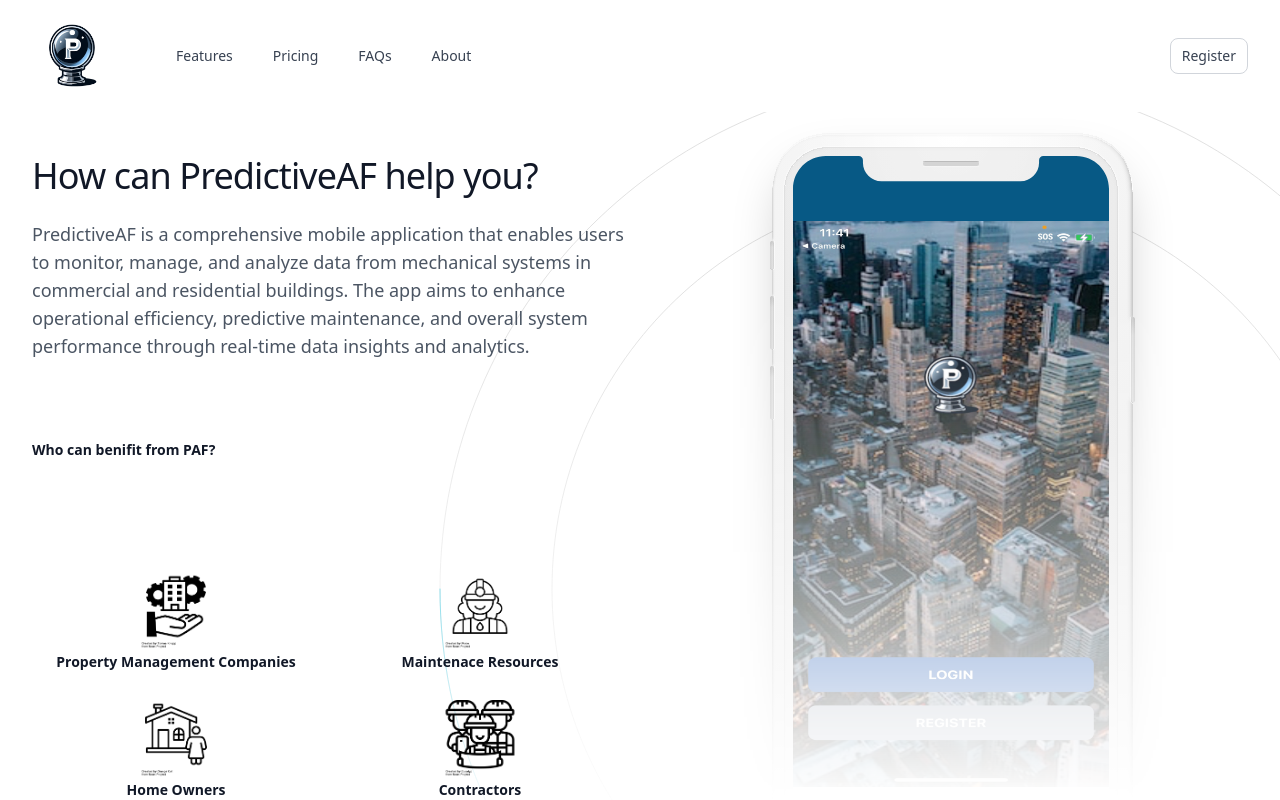
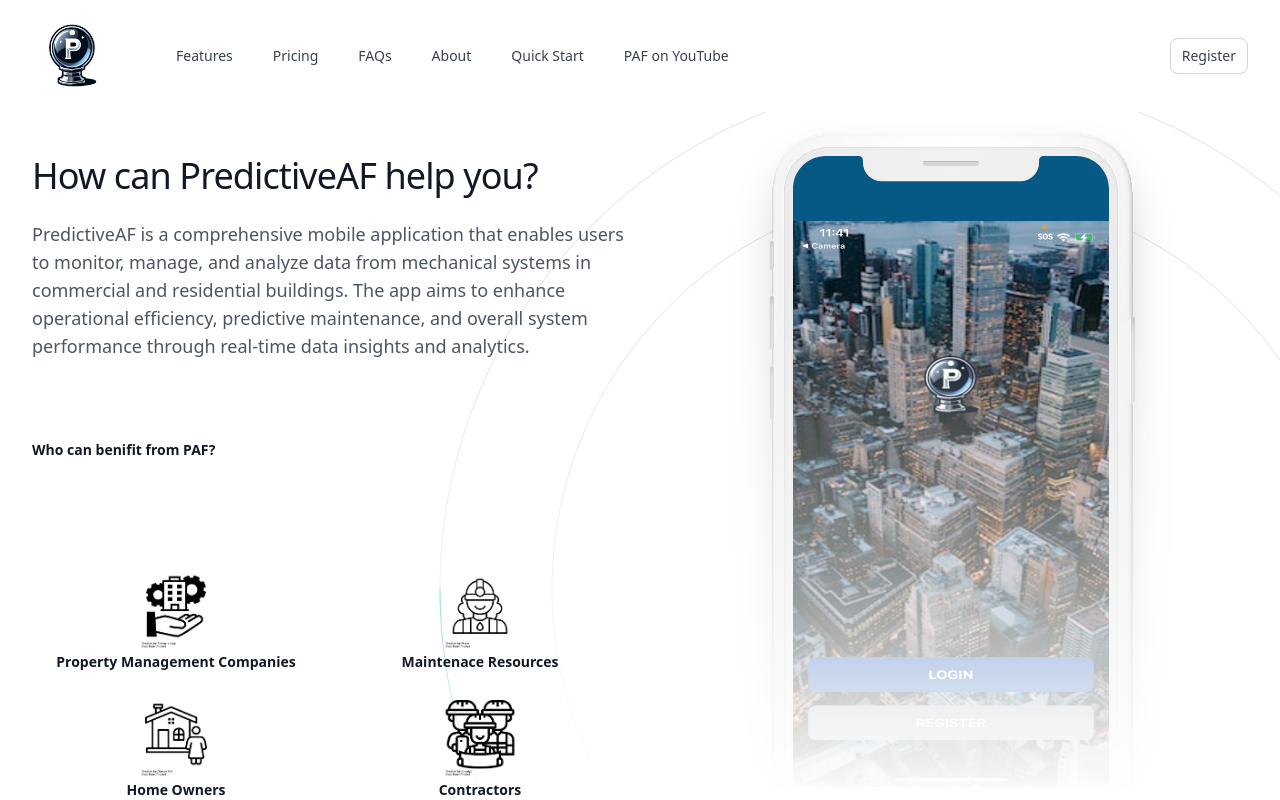
Before and after one commit to javalen/PAF-Public-Website, a React (Vite) app: page / in a window 1280 px wide. Shown: the top 800 px of the page. Built offline with nearby package versions, Linux system fonts and the light colour scheme; what pocketbase would draw is missing.

Commit message:
adding support

```diff
--- a/src/App.jsx
+++ b/src/App.jsx
@@ -5,6 +5,7 @@
 import Home from "./pages/Home";
 import AuthContext from "./auth/context";
 import Register from "./pages/Register";
+import QuickStart from "./pages/QuickStart";
 
 function App() {
   const [user, setUser] = useState();
@@ -21,6 +22,10 @@
       path: "/",
       element: <Home />,
     },
+    {
+      path: "/quickstart",
+      element: <QuickStart />,
+    },
   ]);
   return (
     <AuthContext.Provider value={{ user, setUser }}>
--- a/src/components/AuthLayout.jsx
+++ b/src/components/AuthLayout.jsx
@@ -3,7 +3,7 @@
 
 export function AuthLayout({ title, subtitle, children }) {
   return (
-    <main className="flex min-h-full overflow-hidden pt-16 sm:py-28">
+    <main className="flex min-h-full overflow-hidden pt-8 sm:py-14">
       <div className="mx-auto flex w-full max-w-2xl flex-col px-4 sm:px-6">
         <a href="/" aria-label="Home">
           <img src={Logo} className="mx-auto h-20 w-auto" />
--- a/src/components/NavLinks.jsx
+++ b/src/components/NavLinks.jsx
@@ -13,6 +13,8 @@
     ["Pricing", "/#pricing"],
     ["FAQs", "/#faqs"],
     ["About", "/#about"],
+    ["Quick Start", "/quickstart"],
+    ["PAF on YouTube", "https://www.youtube.com/@PredictiveAF"],
   ].map(([label, href], index) => (
     <a
       key={label}
--- /dev/null
+++ b/src/pages/QuickStart.jsx
@@ -0,0 +1,7 @@
+import React from "react";
+
+const QuickStart = () => {
+  return <div>QuickStart</div>;
+};
+
+export default QuickStart;
```
